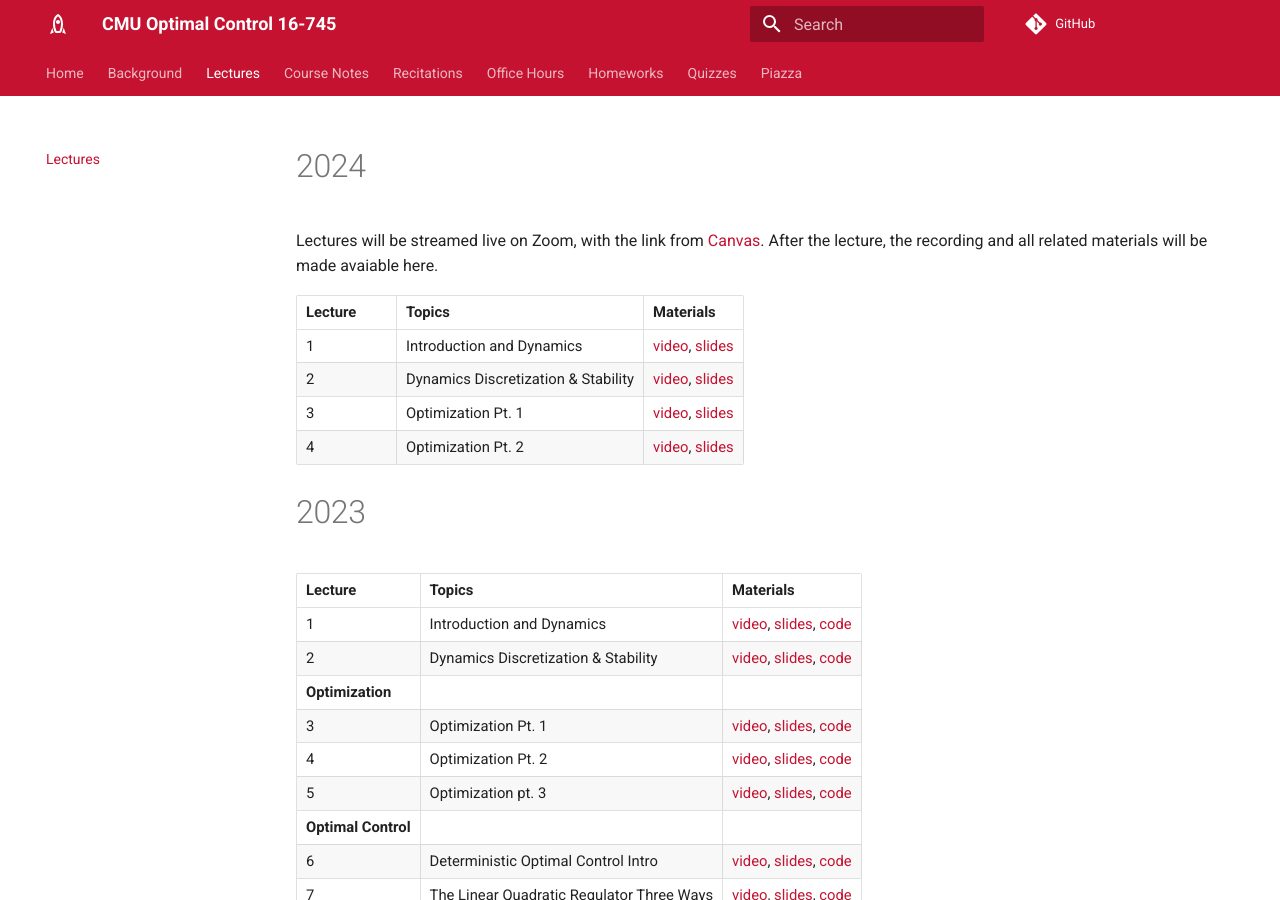
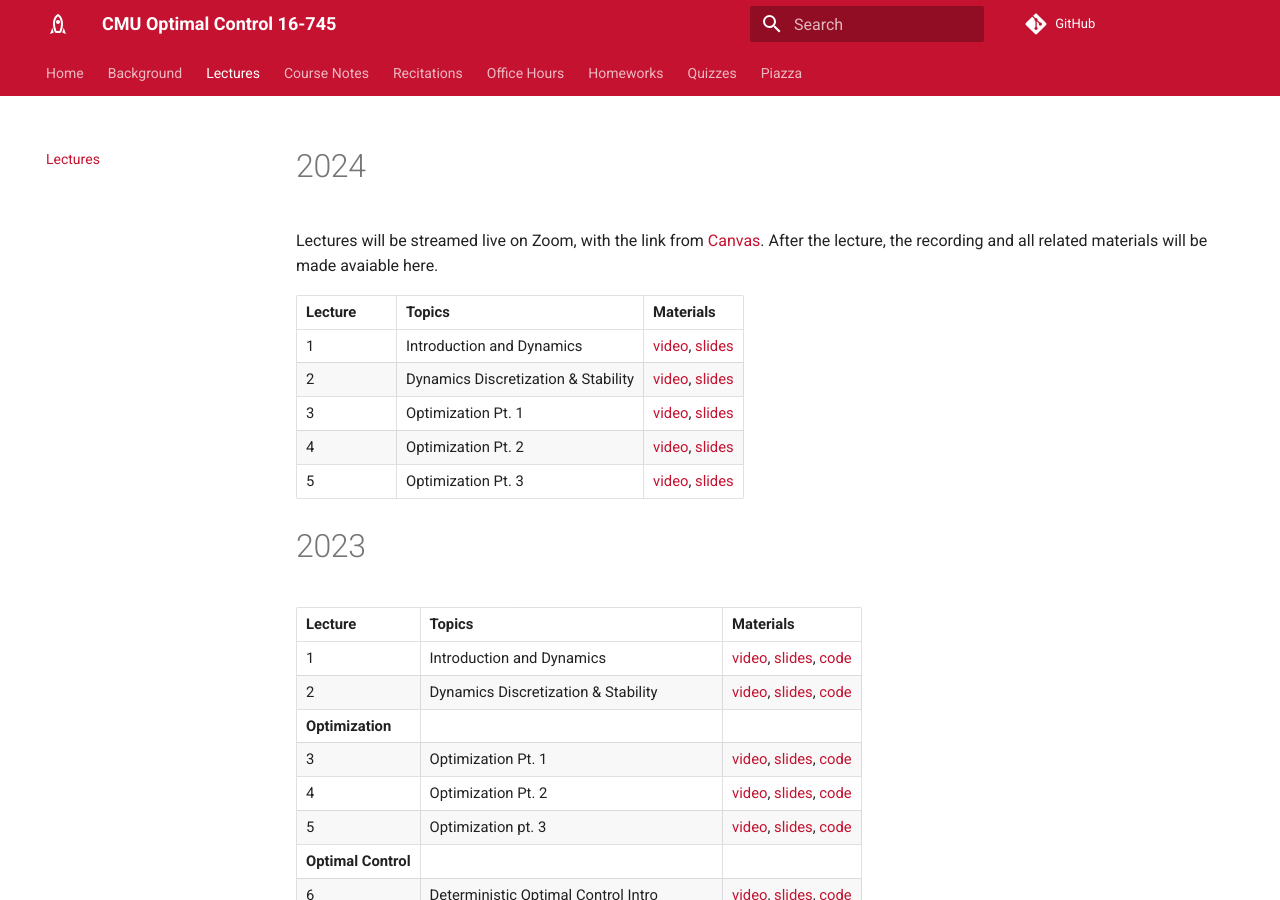
Before and after one commit to cmu-optimal-control/cmu-optimal-control.github.io, an MkDocs documentation site: the page built from docs/lectures.md, in a window 1280 px wide and 900 px high. Built offline with MkDocs 1.6.1 and Material for MkDocs 9.7.7, drawn with Linux system fonts in a browser that asks for light colours.

Commit message:
add lec 5

```diff
--- a/docs/lectures.md
+++ b/docs/lectures.md
@@ -8,6 +8,7 @@ Lectures will be streamed live on Zoom, with the link from [Canvas](https://canv
 | 2     | Dynamics Discretization & Stability      |[video](https://youtu.be/Ne6oUqjAT6o), [slides](https://github.com/Optimal-Control-16-745/lecture-notebooks/tree/master/Lecture%202) |
 | 3     | Optimization Pt. 1      |[video](https://www.youtube.com/watch?v=FV8r2o0ZUiM), [slides](https://github.com/Optimal-Control-16-745/lecture-notebooks/tree/master/Lecture%203) |
 | 4     | Optimization Pt. 2      |[video](https://www.youtube.com/watch?v=VPvpe75JHNQ), [slides](https://github.com/Optimal-Control-16-745/lecture-notebooks/tree/master/Lecture%204) |
+| 5     | Optimization Pt. 3      |[video](https://www.youtube.com/watch?v=-f1pu8vsnYw), [slides](https://github.com/Optimal-Control-16-745/lecture-notebooks/tree/master/Lecture%205) |
 
 # 2023
 
```
